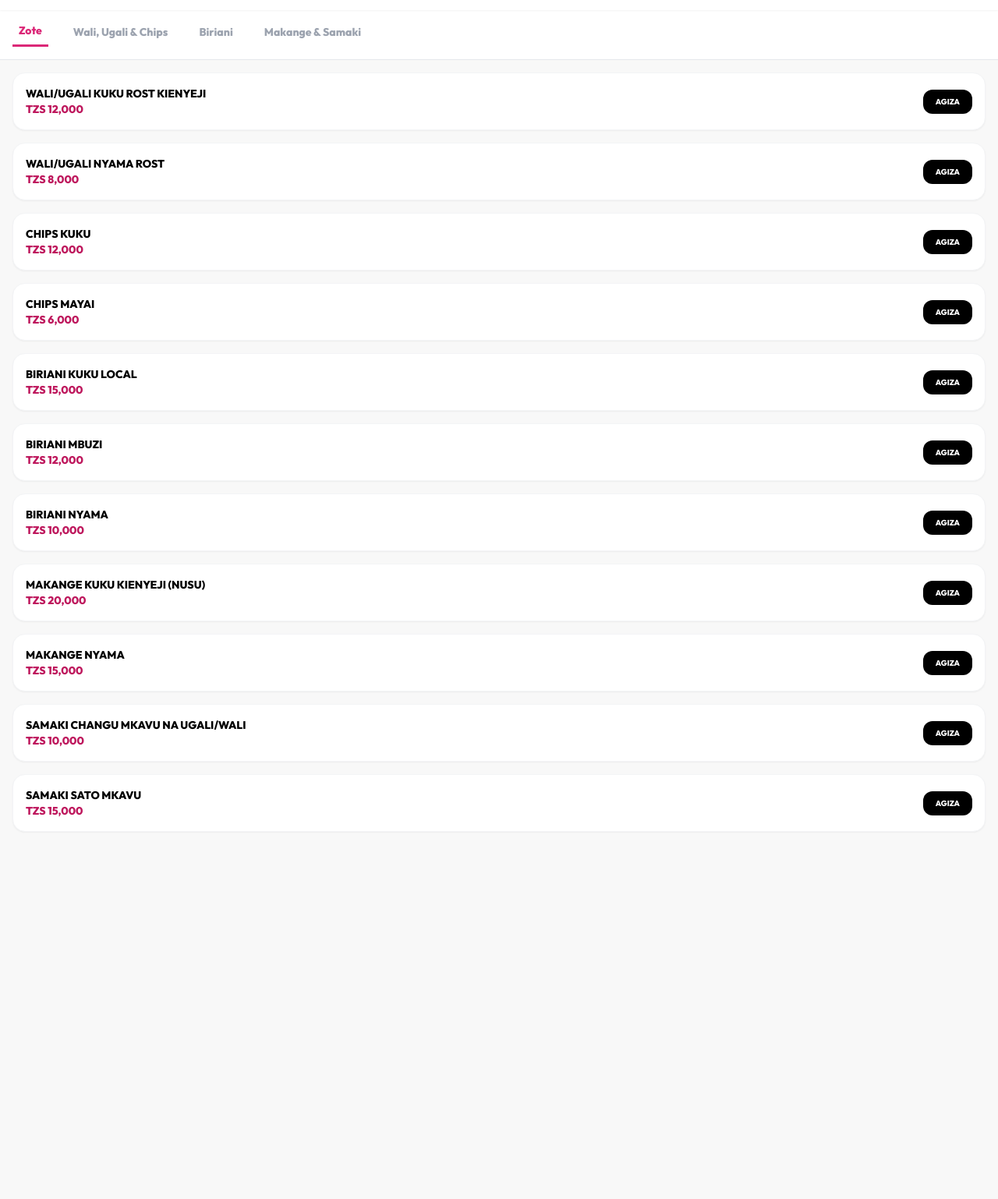
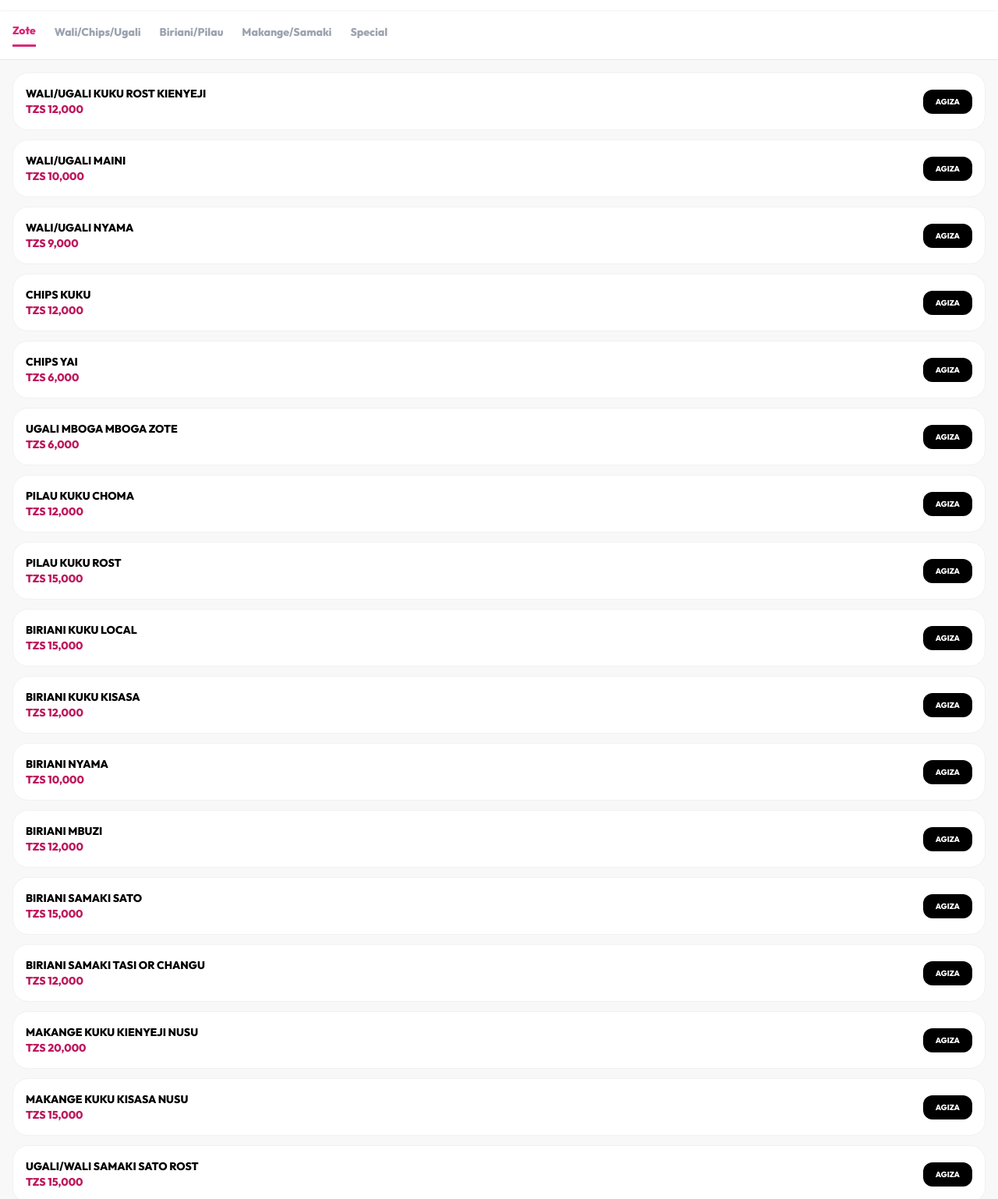
Before and after one commit to breezyopari/Shishi-App-Whatsapp-Intergrated, a plain HTML site: page index.html in a window 1280 px wide. Shown: the part 62-1600 px from the top of the page at 78% size. Before the commit the page ends 1241 px from the top, so only its background shows below. Drawn offline with nearby package versions, Linux system fonts and the light colour scheme.

Commit message:
Update index.html

```diff
--- a/index.html
+++ b/index.html
@@ -9,8 +9,9 @@
     <script src="https://unpkg.com/lucide@latest"></script>
     <style>
         body { font-family: 'Outfit', sans-serif; background-color: #f8f8f8; }
-        .menu-card { transition: all 0.3s ease; }
-        .active-tab { border-bottom: 3px solid #db2777; color: #db2777; font-weight: 800; }
+        .no-scrollbar::-webkit-scrollbar { display: none; }
+        .active-tab { border-bottom: 3px solid #db2777; color: #db2777; }
+        .menu-item { display: flex; justify-content: space-between; align-items: center; background: white; padding: 1rem; border-radius: 1.25rem; border: 1px solid #f1f1f1; margin-bottom: 0.75rem; }
     </style>
 </head>
 <body class="pb-24">
@@ -28,126 +29,221 @@
     </header>
 
     <div class="flex overflow-x-auto bg-white whitespace-nowrap p-4 gap-6 text-sm font-bold border-b sticky top-[72px] z-40 no-scrollbar">
-        <button onclick="filterMenu('all', this)" class="active-tab pb-2 px-2">Zote</button>
-        <button onclick="filterMenu('wali-ugali', this)" class="text-gray-400 pb-2 px-2">Wali, Ugali & Chips</button>
-        <button onclick="filterMenu('biriani', this)" class="text-gray-400 pb-2 px-2">Biriani</button>
-        <button onclick="filterMenu('makange', this)" class="text-gray-400 pb-2 px-2">Makange & Samaki</button>
+        <button onclick="filterMenu('all', this)" class="active-tab pb-2">Zote</button>
+        <button onclick="filterMenu('wali-chips', this)" class="text-gray-400 pb-2">Wali/Chips/Ugali</button>
+        <button onclick="filterMenu('biriani-pilau', this)" class="text-gray-400 pb-2">Biriani/Pilau</button>
+        <button onclick="filterMenu('makange-samaki', this)" class="text-gray-400 pb-2">Makange/Samaki</button>
+        <button onclick="filterMenu('special', this)" class="text-gray-400 pb-2">Special</button>
     </div>
 
-    <main class="p-4 space-y-4" id="menu-container">
+    <main class="p-4" id="menu-container">
 
-        <div class="menu-item wali-ugali bg-white rounded-2xl p-4 shadow-sm border border-gray-100 flex justify-between items-center">
-            <div class="flex-1 text-left">
+        <div class="menu-item wali-chips">
+            <div class="text-left">
                 <h3 class="font-bold text-sm uppercase">Wali/Ugali Kuku Rost Kienyeji</h3>
                 <p class="text-pink-700 font-black text-sm">TZS 12,000</p>
             </div>
             <button onclick="addToCart('Wali/Ugali Kuku Rost Kienyeji', 12000)" class="bg-black text-white px-4 py-2 rounded-xl text-[10px] font-bold">AGIZA</button>
         </div>
 
-        <div class="menu-item wali-ugali bg-white rounded-2xl p-4 shadow-sm border border-gray-100 flex justify-between items-center">
-            <div class="flex-1 text-left">
-                <h3 class="font-bold text-sm uppercase">Wali/Ugali Nyama Rost</h3>
-                <p class="text-pink-700 font-black text-sm">TZS 8,000</p>
+        <div class="menu-item wali-chips">
+            <div class="text-left">
+                <h3 class="font-bold text-sm uppercase">Wali/Ugali Maini</h3>
+                <p class="text-pink-700 font-black text-sm">TZS 10,000</p>
             </div>
-            <button onclick="addToCart('Wali/Ugali Nyama Rost', 8000)" class="bg-black text-white px-4 py-2 rounded-xl text-[10px] font-bold">AGIZA</button>
+            <button onclick="addToCart('Wali/Ugali Maini', 10000)" class="bg-black text-white px-4 py-2 rounded-xl text-[10px] font-bold">AGIZA</button>
         </div>
 
-        <div class="menu-item wali-ugali bg-white rounded-2xl p-4 shadow-sm border border-gray-100 flex justify-between items-center">
-            <div class="flex-1 text-left">
+        <div class="menu-item wali-chips">
+            <div class="text-left">
+                <h3 class="font-bold text-sm uppercase">Wali/Ugali Nyama</h3>
+                <p class="text-pink-700 font-black text-sm">TZS 9,000</p>
+            </div>
+            <button onclick="addToCart('Wali/Ugali Nyama', 9000)" class="bg-black text-white px-4 py-2 rounded-xl text-[10px] font-bold">AGIZA</button>
+        </div>
+
+        <div class="menu-item wali-chips">
+            <div class="text-left">
                 <h3 class="font-bold text-sm uppercase">Chips Kuku</h3>
                 <p class="text-pink-700 font-black text-sm">TZS 12,000</p>
             </div>
             <button onclick="addToCart('Chips Kuku', 12000)" class="bg-black text-white px-4 py-2 rounded-xl text-[10px] font-bold">AGIZA</button>
         </div>
 
-        <div class="menu-item wali-ugali bg-white rounded-2xl p-4 shadow-sm border border-gray-100 flex justify-between items-center">
-            <div class="flex-1 text-left">
-                <h3 class="font-bold text-sm uppercase">Chips Mayai</h3>
+        <div class="menu-item wali-chips">
+            <div class="text-left">
+                <h3 class="font-bold text-sm uppercase">Chips Yai</h3>
                 <p class="text-pink-700 font-black text-sm">TZS 6,000</p>
             </div>
-            <button onclick="addToCart('Chips Mayai', 6000)" class="bg-black text-white px-4 py-2 rounded-xl text-[10px] font-bold">AGIZA</button>
+            <button onclick="addToCart('Chips Yai', 6000)" class="bg-black text-white px-4 py-2 rounded-xl text-[10px] font-bold">AGIZA</button>
         </div>
 
-        <div class="menu-item biriani bg-white rounded-2xl p-4 shadow-sm border border-gray-100 flex justify-between items-center">
-            <div class="flex-1 text-left">
+        <div class="menu-item wali-chips">
+            <div class="text-left">
+                <h3 class="font-bold text-sm uppercase">Ugali Mboga Mboga Zote</h3>
+                <p class="text-pink-700 font-black text-sm">TZS 6,000</p>
+            </div>
+            <button onclick="addToCart('Ugali Mboga Mboga Zote', 6000)" class="bg-black text-white px-4 py-2 rounded-xl text-[10px] font-bold">AGIZA</button>
+        </div>
+
+        <div class="menu-item biriani-pilau">
+            <div class="text-left">
+                <h3 class="font-bold text-sm uppercase">Pilau Kuku Choma</h3>
+                <p class="text-pink-700 font-black text-sm">TZS 12,000</p>
+            </div>
+            <button onclick="addToCart('Pilau Kuku Choma', 12000)" class="bg-black text-white px-4 py-2 rounded-xl text-[10px] font-bold">AGIZA</button>
+        </div>
+
+        <div class="menu-item biriani-pilau">
+            <div class="text-left">
+                <h3 class="font-bold text-sm uppercase">Pilau Kuku Rost</h3>
+                <p class="text-pink-700 font-black text-sm">TZS 15,000</p>
+            </div>
+            <button onclick="addToCart('Pilau Kuku Rost', 15000)" class="bg-black text-white px-4 py-2 rounded-xl text-[10px] font-bold">AGIZA</button>
+        </div>
+
+        <div class="menu-item biriani-pilau">
+            <div class="text-left">
                 <h3 class="font-bold text-sm uppercase">Biriani Kuku Local</h3>
                 <p class="text-pink-700 font-black text-sm">TZS 15,000</p>
             </div>
             <button onclick="addToCart('Biriani Kuku Local', 15000)" class="bg-black text-white px-4 py-2 rounded-xl text-[10px] font-bold">AGIZA</button>
         </div>
 
-        <div class="menu-item biriani bg-white rounded-2xl p-4 shadow-sm border border-gray-100 flex justify-between items-center">
-            <div class="flex-1 text-left">
+        <div class="menu-item biriani-pilau">
+            <div class="text-left">
+                <h3 class="font-bold text-sm uppercase">Biriani Kuku Kisasa</h3>
+                <p class="text-pink-700 font-black text-sm">TZS 12,000</p>
+            </div>
+            <button onclick="addToCart('Biriani Kuku Kisasa', 12000)" class="bg-black text-white px-4 py-2 rounded-xl text-[10px] font-bold">AGIZA</button>
+        </div>
+
+        <div class="menu-item biriani-pilau">
+            <div class="text-left">
+                <h3 class="font-bold text-sm uppercase">Biriani Nyama</h3>
+                <p class="text-pink-700 font-black text-sm">TZS 10,000</p>
+            </div>
+            <button onclick="addToCart('Biriani Nyama', 10000)" class="bg-black text-white px-4 py-2 rounded-xl text-[10px] font-bold">AGIZA</button>
+        </div>
+
+        <div class="menu-item biriani-pilau">
+            <div class="text-left">
                 <h3 class="font-bold text-sm uppercase">Biriani Mbuzi</h3>
                 <p class="text-pink-700 font-black text-sm">TZS 12,000</p>
             </div>
             <button onclick="addToCart('Biriani Mbuzi', 12000)" class="bg-black text-white px-4 py-2 rounded-xl text-[10px] font-bold">AGIZA</button>
         </div>
 
-        <div class="menu-item biriani bg-white rounded-2xl p-4 shadow-sm border border-gray-100 flex justify-between items-center">
-            <div class="flex-1 text-left">
-                <h3 class="font-bold text-sm uppercase">Biriani Nyama</h3>
-                <p class="text-pink-700 font-black text-sm">TZS 10,000</p>
+        <div class="menu-item biriani-pilau">
+            <div class="text-left">
+                <h3 class="font-bold text-sm uppercase">Biriani Samaki Sato</h3>
+                <p class="text-pink-700 font-black text-sm">TZS 15,000</p>
             </div>
-            <button onclick="addToCart('Biriani Nyama', 10000)" class="bg-black text-white px-4 py-2 rounded-xl text-[10px] font-bold">AGIZA</button>
+            <button onclick="addToCart('Biriani Samaki Sato', 15000)" class="bg-black text-white px-4 py-2 rounded-xl text-[10px] font-bold">AGIZA</button>
         </div>
 
-        <div class="menu-item makange bg-white rounded-2xl p-4 shadow-sm border border-gray-100 flex justify-between items-center">
-            <div class="flex-1 text-left">
-                <h3 class="font-bold text-sm uppercase">Makange Kuku Kienyeji (Nusu)</h3>
+        <div class="menu-item biriani-pilau">
+            <div class="text-left">
+                <h3 class="font-bold text-sm uppercase">Biriani Samaki Tasi or Changu</h3>
+                <p class="text-pink-700 font-black text-sm">TZS 12,000</p>
+            </div>
+            <button onclick="addToCart('Biriani Samaki Tasi/Changu', 12000)" class="bg-black text-white px-4 py-2 rounded-xl text-[10px] font-bold">AGIZA</button>
+        </div>
+
+        <div class="menu-item makange-samaki">
+            <div class="text-left">
+                <h3 class="font-bold text-sm uppercase">Makange Kuku Kienyeji Nusu</h3>
                 <p class="text-pink-700 font-black text-sm">TZS 20,000</p>
             </div>
             <button onclick="addToCart('Makange Kuku Kienyeji Nusu', 20000)" class="bg-black text-white px-4 py-2 rounded-xl text-[10px] font-bold">AGIZA</button>
         </div>
 
-        <div class="menu-item makange bg-white rounded-2xl p-4 shadow-sm border border-gray-100 flex justify-between items-center">
-            <div class="flex-1 text-left">
-                <h3 class="font-bold text-sm uppercase">Makange Nyama</h3>
+        <div class="menu-item makange-samaki">
+            <div class="text-left">
+                <h3 class="font-bold text-sm uppercase">Makange Kuku Kisasa Nusu</h3>
                 <p class="text-pink-700 font-black text-sm">TZS 15,000</p>
             </div>
-            <button onclick="addToCart('Makange Nyama', 15000)" class="bg-black text-white px-4 py-2 rounded-xl text-[10px] font-bold">AGIZA</button>
+            <button onclick="addToCart('Makange Kuku Kisasa Nusu', 15000)" class="bg-black text-white px-4 py-2 rounded-xl text-[10px] font-bold">AGIZA</button>
         </div>
 
-        <div class="menu-item makange bg-white rounded-2xl p-4 shadow-sm border border-gray-100 flex justify-between items-center">
-            <div class="flex-1 text-left">
-                <h3 class="font-bold text-sm uppercase">Samaki Changu Mkavu na Ugali/Wali</h3>
+        <div class="menu-item makange-samaki">
+            <div class="text-left">
+                <h3 class="font-bold text-sm uppercase">Ugali/Wali Samaki Sato Rost</h3>
+                <p class="text-pink-700 font-black text-sm">TZS 15,000</p>
+            </div>
+            <button onclick="addToCart('Ugali/Wali Samaki Sato Rost', 15000)" class="bg-black text-white px-4 py-2 rounded-xl text-[10px] font-bold">AGIZA</button>
+        </div>
+
+        <div class="menu-item makange-samaki">
+            <div class="text-left">
+                <h3 class="font-bold text-sm uppercase">Ugali/Wali Samaki Sato Mkavu</h3>
+                <p class="text-pink-700 font-black text-sm">TZS 12,000</p>
+            </div>
+            <button onclick="addToCart('Ugali/Wali Samaki Sato Mkavu', 12000)" class="bg-black text-white px-4 py-2 rounded-xl text-[10px] font-bold">AGIZA</button>
+        </div>
+
+        <div class="menu-item makange-samaki">
+            <div class="text-left">
+                <h3 class="font-bold text-sm uppercase">Samaki Changu Mkavu Ugali/Wali</h3>
                 <p class="text-pink-700 font-black text-sm">TZS 10,000</p>
             </div>
-            <button onclick="addToCart('Samaki Changu Mkavu', 10000)" class="bg-black text-white px-4 py-2 rounded-xl text-[10px] font-bold">AGIZA</button>
+            <button onclick="addToCart('Samaki Changu Mkavu Ugali/Wali', 10000)" class="bg-black text-white px-4 py-2 rounded-xl text-[10px] font-bold">AGIZA</button>
         </div>
 
-        <div class="menu-item makange bg-white rounded-2xl p-4 shadow-sm border border-gray-100 flex justify-between items-center">
-            <div class="flex-1 text-left">
-                <h3 class="font-bold text-sm uppercase">Samaki Sato Mkavu</h3>
+        <div class="menu-item makange-samaki">
+            <div class="text-left">
+                <h3 class="font-bold text-sm uppercase">Samaki Rost Changu Ugali/Wali</h3>
+                <p class="text-pink-700 font-black text-sm">TZS 12,000</p>
+            </div>
+            <button onclick="addToCart('Samaki Rost Changu Ugali/Wali', 12000)" class="bg-black text-white px-4 py-2 rounded-xl text-[10px] font-bold">AGIZA</button>
+        </div>
+
+        <div class="menu-item makange-samaki">
+            <div class="text-left">
+                <h3 class="font-bold text-sm uppercase">Makange Firigisi</h3>
+                <p class="text-pink-700 font-black text-sm">TZS 12,000</p>
+            </div>
+            <button onclick="addToCart('Makange Firigisi', 12000)" class="bg-black text-white px-4 py-2 rounded-xl text-[10px] font-bold">AGIZA</button>
+        </div>
+
+        <div class="menu-item special">
+            <div class="text-left">
+                <h3 class="font-bold text-sm uppercase">Shishi Taste</h3>
                 <p class="text-pink-700 font-black text-sm">TZS 15,000</p>
             </div>
-            <button onclick="addToCart('Samaki Sato Mkavu', 15000)" class="bg-black text-white px-4 py-2 rounded-xl text-[10px] font-bold">AGIZA</button>
+            <button onclick="addToCart('Shishi Taste', 15000)" class="bg-black text-white px-4 py-2 rounded-xl text-[10px] font-bold">AGIZA</button>
+        </div>
+
+        <div class="menu-item special">
+            <div class="text-left">
+                <h3 class="font-bold text-sm uppercase">Mafyonso</h3>
+                <p class="text-pink-700 font-black text-sm">TZS 15,000</p>
+            </div>
+            <button onclick="addToCart('Mafyonso', 15000)" class="bg-black text-white px-4 py-2 rounded-xl text-[10px] font-bold">AGIZA</button>
         </div>
 
     </main>
 
     <div id="cart-modal" class="fixed inset-0 bg-black/60 z-[60] hidden flex items-end">
-        <div class="bg-white w-full rounded-t-[3rem] p-6 max-h-[90vh] overflow-y-auto shadow-2xl">
+        <div class="bg-white w-full rounded-t-[3rem] p-6 max-h-[90vh] overflow-y-auto">
             <div class="w-12 h-1.5 bg-gray-200 mx-auto rounded-full mb-6"></div>
-            <h2 class="text-2xl font-black mb-6 uppercase italic text-gray-900">Oda Yako</h2>
+            <h2 class="text-2xl font-black mb-6 uppercase text-gray-900">Review Order</h2>
             <div id="cart-items" class="space-y-4 mb-8"></div>
-            <div class="border-t pt-4 mb-6">
-                <div class="flex justify-between items-center font-black text-xl">
-                    <span>JUMLA</span>
-                    <span id="cart-total" class="text-pink-700">TZS 0</span>
-                </div>
+            <div class="border-t pt-4 mb-6 flex justify-between items-center font-black text-xl">
+                <span>TOTAL</span>
+                <span id="cart-total" class="text-pink-700">TZS 0</span>
             </div>
             <div class="space-y-4">
-                <input type="tel" id="phone" placeholder="Namba ya Simu" class="w-full p-4 bg-gray-50 rounded-2xl outline-none border focus:border-pink-600">
-                <textarea id="note" placeholder="Maelezo (mf. Bila pilipili)" class="w-full p-4 bg-gray-50 rounded-2xl outline-none h-24 text-sm border"></textarea>
-                <button onclick="sendToWhatsApp()" class="w-full bg-pink-600 text-white font-black py-4 rounded-2xl shadow-lg">TUMA ODA WHATSAPP</button>
-                <button onclick="toggleCart()" class="w-full text-gray-400 font-bold py-2 text-sm">Rudi Nyuma</button>
+                <input type="tel" id="phone" placeholder="Namba ya Simu" class="w-full p-4 bg-gray-50 rounded-2xl outline-none focus:ring-2 focus:ring-pink-600">
+                <textarea id="note" placeholder="Maelezo (mf. Bila Pilipili)" class="w-full p-4 bg-gray-50 rounded-2xl outline-none h-24 text-sm"></textarea>
+                <button onclick="sendToWhatsApp()" class="w-full bg-pink-600 text-white font-black py-4 rounded-2xl shadow-xl">TUMA ODA WHATSAPP</button>
+                <button onclick="toggleCart()" class="w-full text-gray-400 font-bold py-2 text-sm">Funga</button>
             </div>
         </div>
     </div>
 
-    <div id="floating-btn" class="fixed bottom-6 right-6 hidden z-50">
-        <button onclick="toggleCart()" class="bg-pink-600 text-white p-5 rounded-full shadow-2xl animate-bounce flex items-center justify-center">
+    <div id="floating-btn" class="fixed bottom-6 right-6 hidden">
+        <button onclick="toggleCart()" class="bg-pink-600 text-white p-5 rounded-full shadow-2xl animate-bounce">
             <i data-lucide="shopping-cart"></i>
         </button>
     </div>
@@ -163,6 +259,7 @@
             tabs.forEach(tab => tab.classList.remove('active-tab', 'text-gray-900'));
             tabs.forEach(tab => tab.classList.add('text-gray-400'));
             element.classList.add('active-tab', 'text-gray-900');
+
             items.forEach(item => {
                 if (category === 'all' || item.classList.contains(category)) {
                     item.style.display = 'flex';
@@ -190,11 +287,11 @@
                 total += item.price * item.qty;
                 count += item.qty;
                 container.innerHTML += `<div class="flex justify-between items-center bg-gray-50 p-4 rounded-2xl">
-                    <div class="flex-1"><p class="font-bold text-xs uppercase">${item.name}</p></div>
+                    <p class="font-bold text-xs uppercase">${item.name}</p>
                     <div class="flex items-center gap-3">
-                        <button onclick="changeQty(${index}, -1)" class="w-8 h-8 bg-white rounded-full border shadow-sm">-</button>
+                        <button onclick="changeQty(${index}, -1)" class="w-8 h-8 bg-white rounded-full font-bold shadow-sm">-</button>
                         <span class="font-black text-sm">${item.qty}</span>
-                        <button onclick="changeQty(${index}, 1)" class="w-8 h-8 bg-white rounded-full border shadow-sm">+</button>
+                        <button onclick="changeQty(${index}, 1)" class="w-8 h-8 bg-white rounded-full font-bold shadow-sm">+</button>
                     </div>
                 </div>`;
             });
@@ -213,15 +310,14 @@
 
         function sendToWhatsApp() {
             const phone = document.getElementById('phone').value;
-            const note = document.getElementById('note').value;
-            if (!phone) return alert("Weka namba ya simu!");
+            if (!phone) return alert("Weka namba yako ya simu!");
             let message = `*🆕 ODA MPYA - SHISHI FOOD*\n\n`;
             let total = 0;
             cart.forEach(item => {
                 message += `• ${item.qty}x ${item.name} - TZS ${(item.price * item.qty).toLocaleString()}\n`;
                 total += item.price * item.qty;
             });
-            message += `\n*JUMLA: TZS ${total.toLocaleString()}*\n*Simu:* ${phone}\n*Maelezo:* ${note || 'N/A'}`;
+            message += `\n*TOTAL: TZS ${total.toLocaleString()}*\n*Phone:* ${phone}\n*Note:* ${document.getElementById('note').value || 'Hakuna'}`;
             window.open(`https://wa.me/${WHATSAPP_NUMBER}?text=${encodeURIComponent(message)}`, '_blank');
         }
     </script>
```
